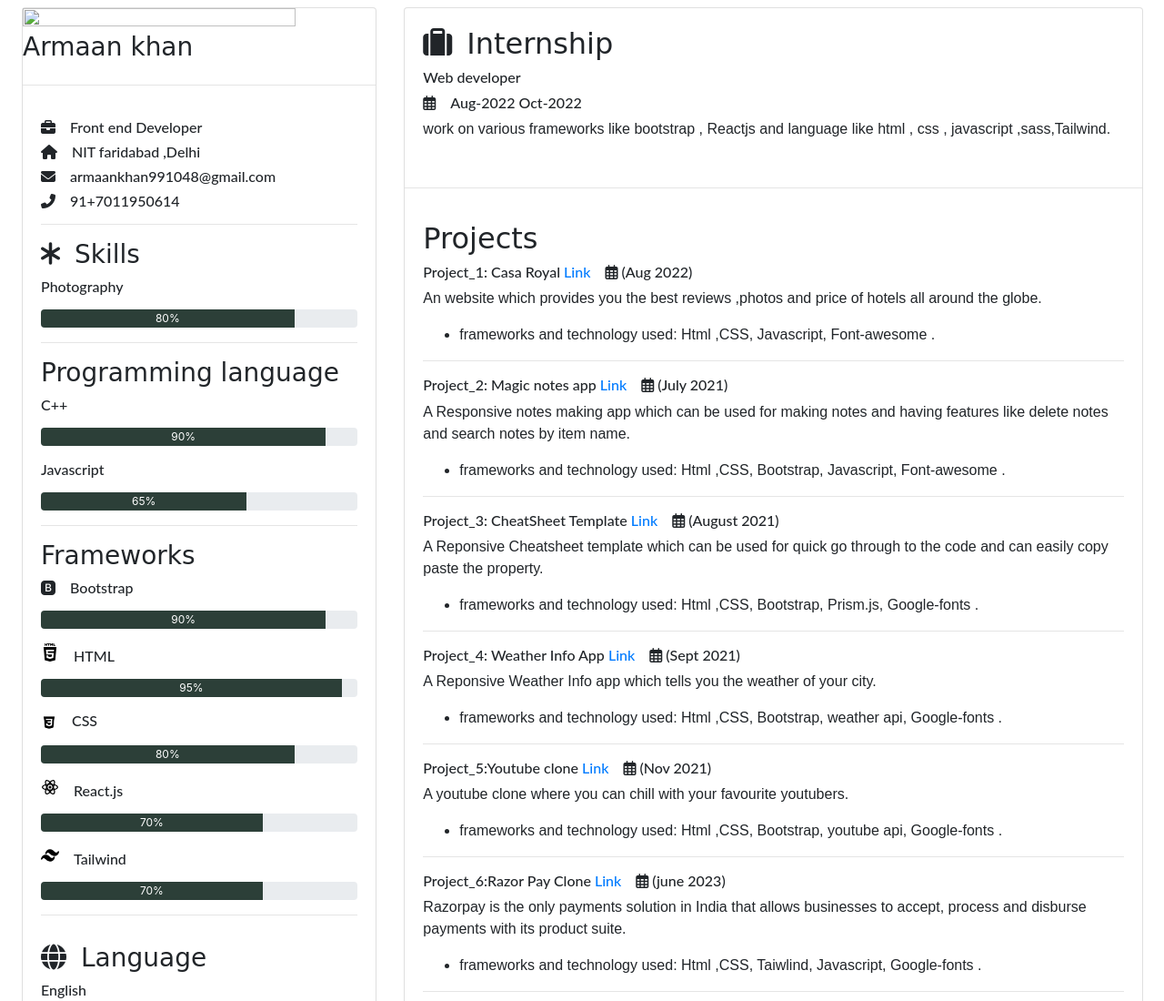
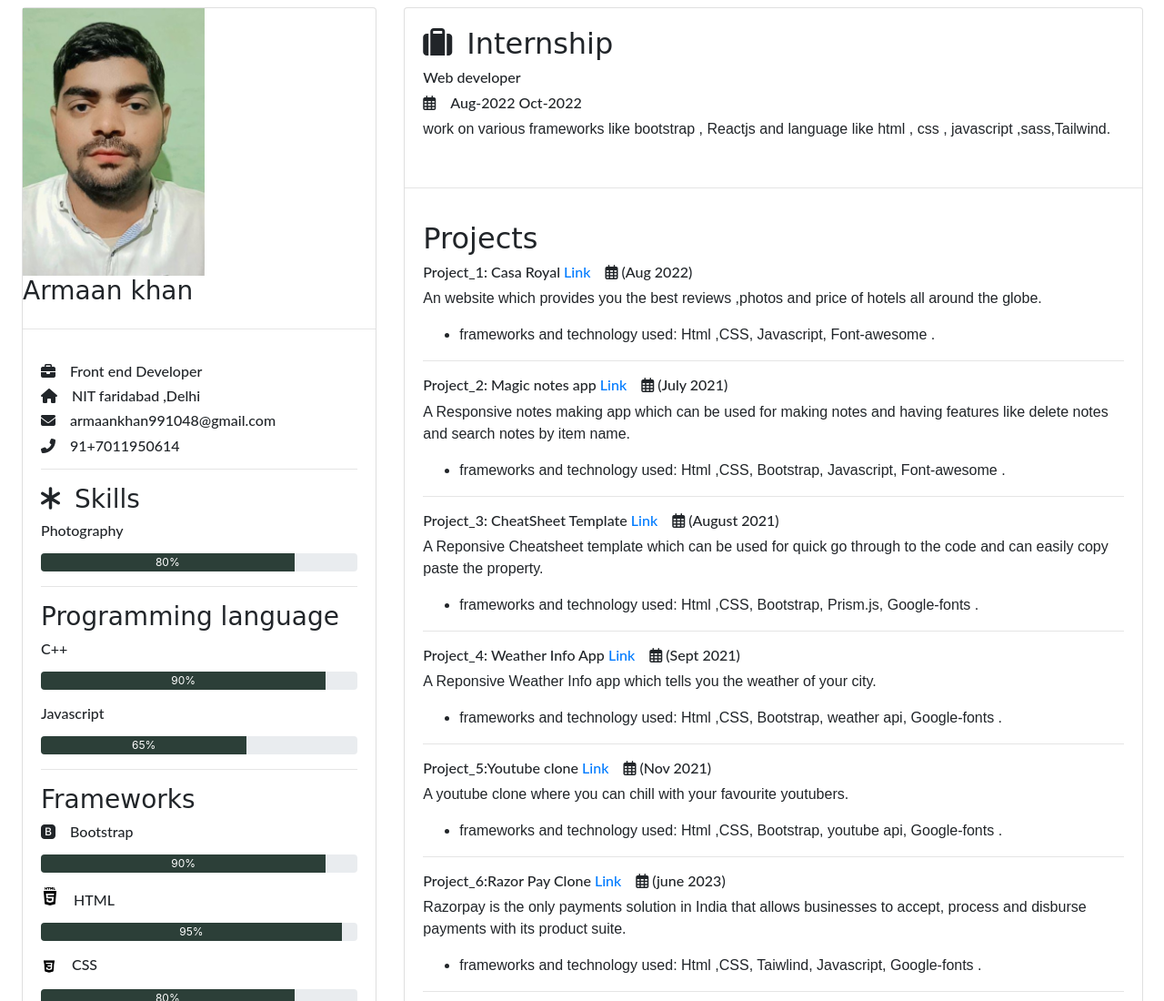
Before and after one commit to Armaankhan-creator-byte/updated-resume, a plain HTML site: page index.html in a window 1280 px wide. Shown: the top 1100 px of the page at 91% size. Drawn offline with nearby package versions, Linux system fonts and the light colour scheme.

Commit message:
Add files via upload

```diff
--- a/index.html
+++ b/index.html
@@ -37,7 +37,7 @@
       <div class="row mx-2 my-2">
         <div class="col-lg-4 col-md-4 col-12 pl-3">
           <div class="card ">
-            <img  src="mere photo.jpeg" width="300px" height="100%" />
+            <img  src="myphoto.jpg" width="200px" height="100%" />
             <h3>Armaan khan</h3>
             <hr />
             <div class="card-body">
@@ -411,3 +411,4 @@ git commit -m "first commit"
 git branch -M main
 git remote add origin https://github.com/Armaankhan-creator-byte/updated-resume.git
 git push -u origin main -->
+<!-- https://gentle-puppy-f8c2d2.netlify.app/ -->
```
Also changed, not shown: myphoto.jpg (added).
